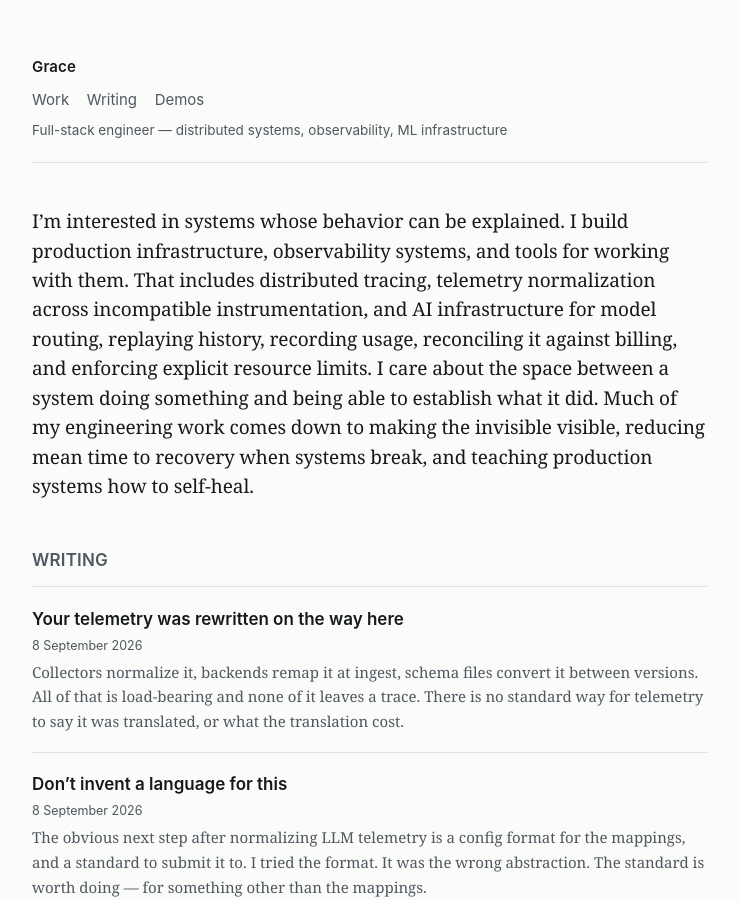
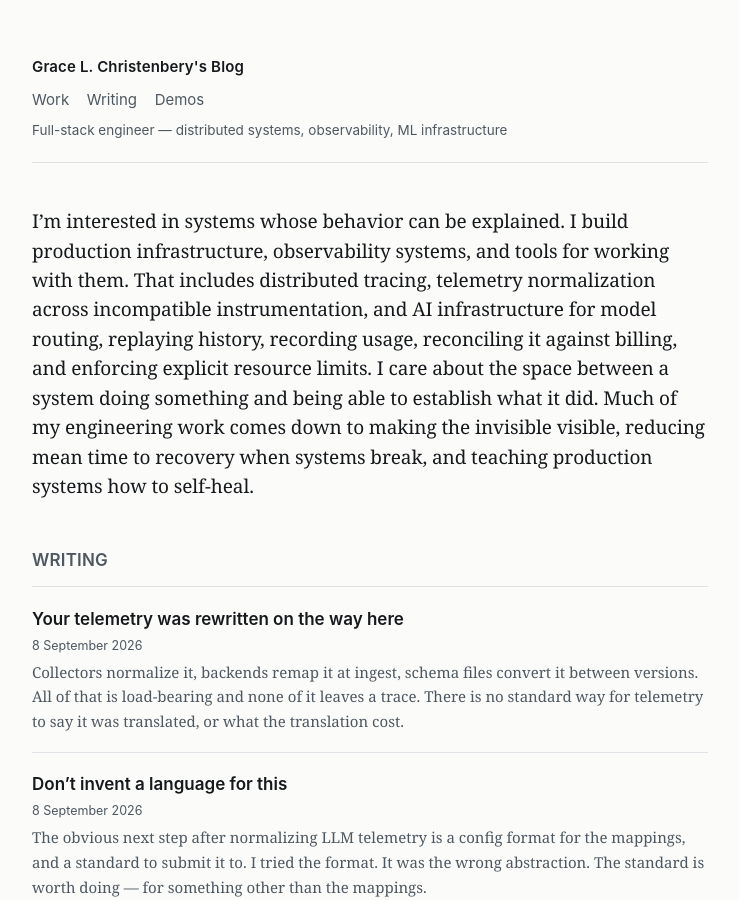
Before and after one commit to Grace/grace.github.io, a Jekyll site: the page built from index.html, in a window 1280 px wide and 900 px high. Shown: the whole window, without its empty margins (270-1009 px from the left). Built offline with Jekyll 4.4.1, drawn with Linux system fonts in a browser that asks for light colours.

Commit message:
Update blog title to include full name

```diff
--- a/_config.yml
+++ b/_config.yml
@@ -1,4 +1,4 @@
-title: Grace
+title: Grace L. Christenbery's Blog
 tagline: Full-stack engineer — distributed systems, observability, ML infrastructure
 description: >-
   Browser interfaces, the services behind them, and the instrumentation that
```
